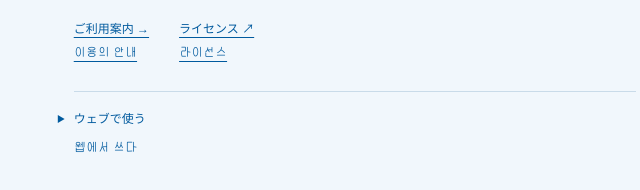
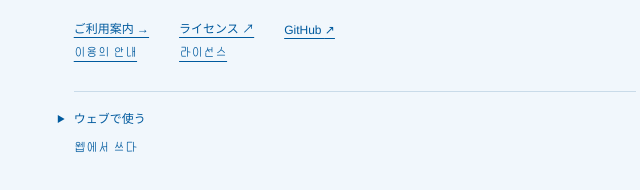
Before and after one commit to dolsup/seolnong, a plain HTML site: page index.html in a window 1280 px wide. Shown: the part 3791-3981 px from the top of the page, 588-1228 px from the left. Drawn offline with Linux system fonts and the light colour scheme; a web font is replaced by a local one.

Commit message:
Link to the repository from the font download section

```diff
--- a/index.html
+++ b/index.html
@@ -244,7 +244,11 @@
             </div>
           </div>
           </div>
-          <div class="document-links"><a class="bilingual" href="./guide.html"><span lang="ja">ご利用案内 →</span><span lang="ko">이용의 안내</span></a><a class="bilingual" href="./OFL.txt" target="_blank" rel="noopener"><span lang="ja">ライセンス ↗</span><span lang="ko">라이선스</span></a></div>
+          <div class="document-links">
+            <a class="bilingual" href="./guide.html"><span lang="ja">ご利用案内 →</span><span lang="ko">이용의 안내</span></a>
+            <a class="bilingual" href="./OFL.txt" target="_blank" rel="noopener"><span lang="ja">ライセンス ↗</span><span lang="ko">라이선스</span></a>
+            <a href="https://github.com/dolsup/seolnong" target="_blank" rel="noopener noreferrer" lang="en">GitHub <span aria-hidden="true">↗</span></a>
+          </div>
           <details class="web-code"><summary class="bilingual"><span lang="ja">ウェブで使う</span><span lang="ko">웹에서 쓰다</span></summary><div class="bilingual"><p lang="ja">このページでは、ハングルはソルロン体、日本語は Kosugi Maru、英字は Arimo を使っています。</p><p lang="ko">이 페이지에서는, 한글은 설농체, 일본어는 Kosugi Maru, 영자는 Arimo를 쓰고 있습니다.</p></div><pre><code>@font-face {
   font-family: "Seolnong";
   src: url("Seolnong-Regular.woff2") format("woff2");
```
